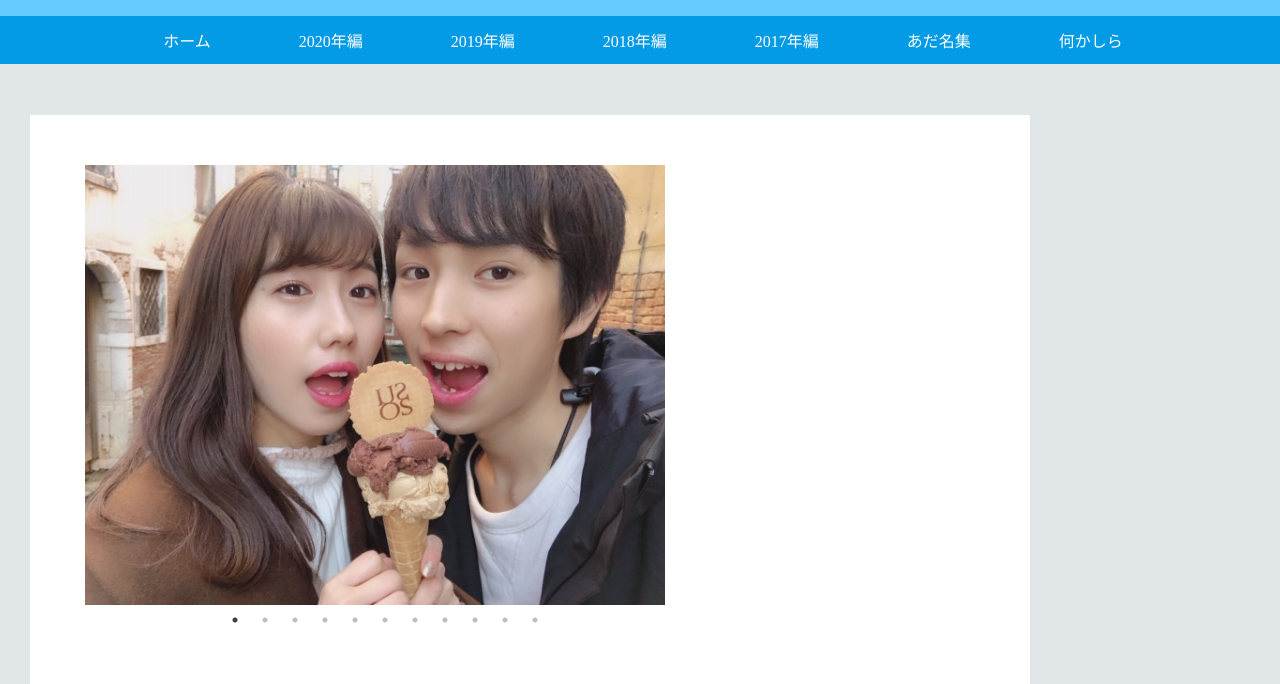
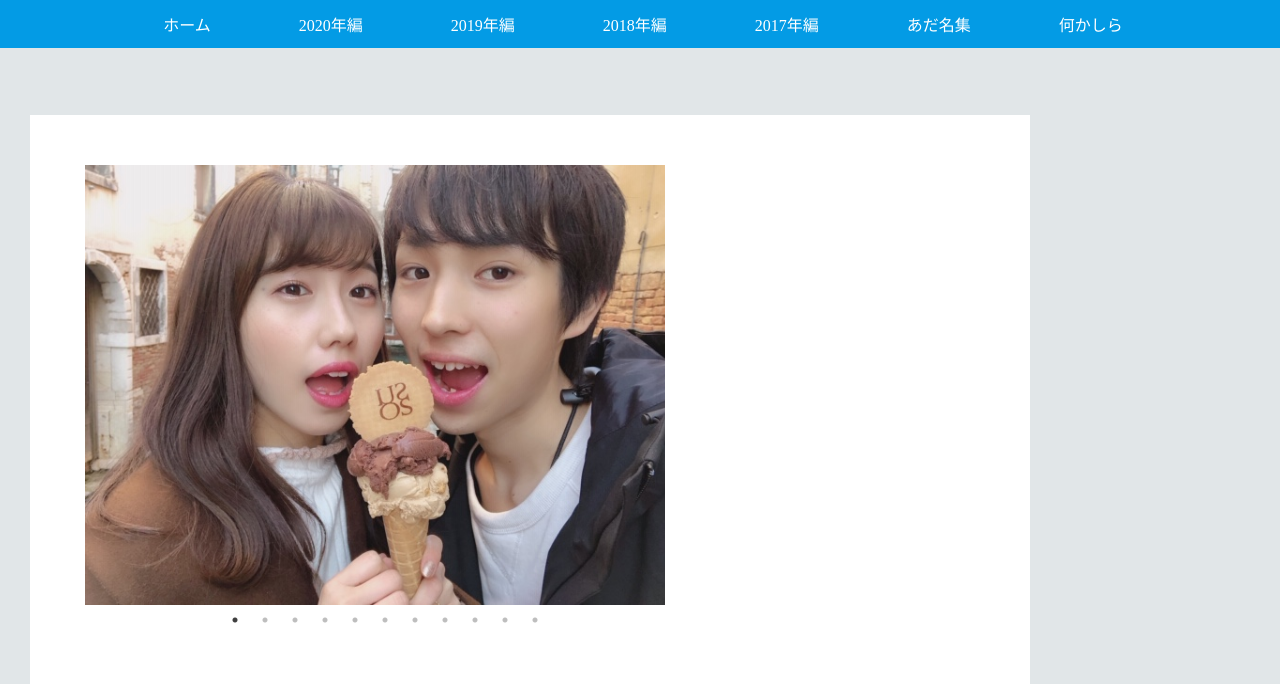
Before and after one commit to onodayuuki/memory, a PHP site: page /top.html in a window 1280 px wide. Shown: the top 684 px of the page. Run offline with PHP 8.4, Linux system fonts and the light colour scheme.

Commit message:
Update top.css

```diff
--- a/css/top.css
+++ b/css/top.css
@@ -339,22 +339,10 @@ body{
 	background: rgba(225,230,232,1);
 }
 
-header{
-	height: 150px;
-	background-color: #ffffff;
-	border-top: 16px solid #66ccff;
-	padding: 0px 100px;
-}
-header a img{
-	height: 134px;
-	width: 180px;
-}
+
 .contentsArea{
 	padding: 50px 30px;
 	display: flex;
-}
-.menuArea{
-	margin: 0px 30px 0px 0px;
 }
 .mainArea{
 	background-color: white;
```
